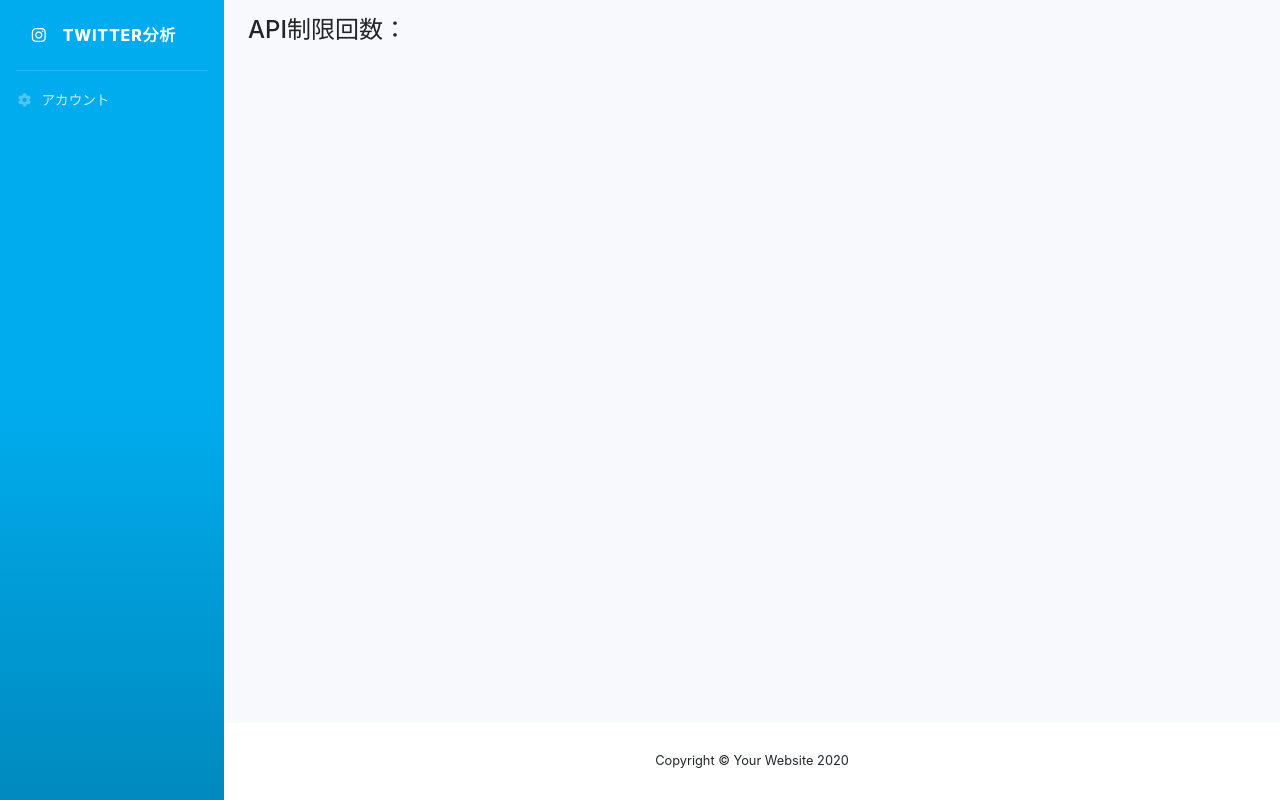
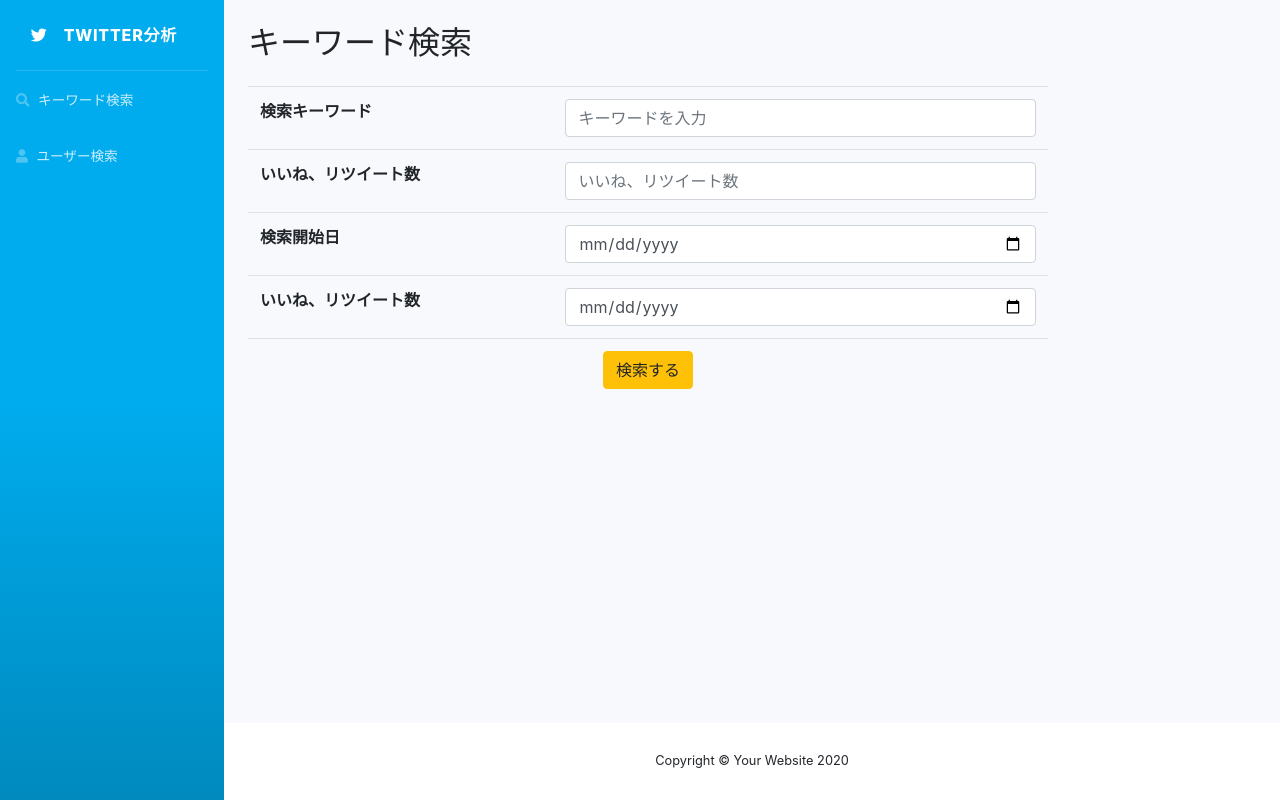
Before and after one commit to haruyasu/django-twitter, a Django app: template app/templates/app/index.html in a window 1280 px wide. Run offline with Django 3.2, Linux system fonts and the light colour scheme; the template is opened without the code that fills it: values that come from a table or form of the project are taken from there, others are empty; some libraries are stand-ins or nearby versions.

Commit message:
キーワード検索

```diff
--- /dev/null
+++ b/app/forms.py
@@ -0,0 +1,8 @@
+from django import forms
+
+
+class TweetForm(forms.Form):
+    keyword = forms.CharField(max_length=30, label='キーワード')
+    count = forms.CharField(max_length=30, label='いいねリツイート数')
+    search_start = forms.DateField(widget=forms.DateInput(attrs={"type":'date'}), label='検索開始日')
+    search_end = forms.DateField(widget=forms.DateInput(attrs={"type":'date'}), label='検索終了日')
--- a/app/static/css/style.css
+++ b/app/static/css/style.css
@@ -123,6 +123,10 @@
     width: 400px;
 }
 
+.search-table {
+    max-width: 800px;
+}
+
 footer.sticky-footer {
     padding: 2rem 0;
     flex-shrink: 0;
--- a/app/templates/app/base.html
+++ b/app/templates/app/base.html
@@ -18,15 +18,21 @@
 		<ul class="navbar-nav bg-gradient-primary sidebar sidebar-dark">
 			<a class="sidebar-brand d-flex align-items-center justify-content-center" href="/">
 				<div class="sidebar-brand-icon">
-					<i class="fab fa-instagram"></i>
+					<i class="fab fa-twitter"></i>
 				</div>
 				<div class="sidebar-brand-text mx-3">Twitter分析</div>
 			</a>
 			<hr class="sidebar-divider my-0">
 			<li class="nav-item">
 				<a class="nav-link" href="/">
-					<i class="fas fa-fw fa-cog"></i>
-					<span>アカウント</span>
+					<i class="fas fa-search"></i>
+					<span>キーワード検索</span>
+				</a>
+			</li>
+			<li class="nav-item">
+				<a class="nav-link" href="/">
+					<i class="fas fa-user"></i>
+					<span>ユーザー検索</span>
 				</a>
 			</li>
 		</ul>
--- a/app/templates/app/index.html
+++ b/app/templates/app/index.html
@@ -1,34 +1,57 @@
 {% extends "app/base.html" %}
+{% load widget_tweaks %}
 
 {% block content %}
 
-<h4 class="mb-3">API制限回数：<span class="text-danger">{{ limit }}</span></h4>
+<div class="my-4">
+    <h2>キーワード検索</h2>
+</div>
 
-{% for index, row in tweet_data.iterrows %}
-<div class="card mb-2">
-    <div class="card-body">
-        <div class="d-flex align-items-center mb-2">
-            <img src="{{ row.profile_image_url }}" class="rounded-circle mr-3" alt="icon">
-            <span><b>{{ row.name }}</b></span>
-            <span>@{{ row.screen_name }}</span>
-        </div>
-        {% if row.media_url %}
-            <img src="{{ row.media_url }}" class="media-img" alt="media">
-        {% endif %}
-        <p>{{ row.full_text|linebreaksbr }}</p>
-        <div class="d-flex align-items-center mb-2">
-            <div class="mr-3">
-                <i class="fas fa-retweet"></i>
-                <span>: {{ row.retweet_count }}</span>
-            </div>
-            <div>
-                <i class="far fa-heart"></i>
-                <span>: {{ row.favorite_count }}</span>
-            </div>
-        </div>
-        <div>{{ row.created_at }}</div>
-    </div>
+<div class="table-responsive search-table">
+    <table class="table">
+        <form method="post">
+            {% csrf_token %}
+            <tbody>
+                <tr>
+                    <th scope="row">
+                        <label class="control-label" for="comment">検索キーワード</label>
+                    </th>
+                    <td>
+                        {% render_field form.keyword class="form-control" placeholder="キーワードを入力" %}
+                    </td>
+                </tr>
+                <tr>
+                    <th scope="row">
+                        <label class="control-label" for="comment">いいね、リツイート数</label>
+                    </th>
+                    <td>
+                        {% render_field form.count class="form-control" placeholder="いいね、リツイート数" %}
+                    </td>
+                </tr>
+                <tr>
+                    <th scope="row">
+                        <label class="control-label" for="comment">検索開始日</label>
+                    </th>
+                    <td>
+                        {% render_field form.search_start class="form-control" placeholder="検索開始日" %}
+                    </td>
+                </tr>
+                <tr>
+                    <th scope="row">
+                        <label class="control-label" for="comment">いいね、リツイート数</label>
+                    </th>
+                    <td>
+                        {% render_field form.search_end class="form-control" placeholder="いいね、リツイート数" %}
+                    </td>
+                </tr>
+                <tr>
+                    <td colspan="2" class="text-center">
+                        <button class="btn btn-warning" type="submit">検索する</button>
+                    </td>
+                </tr>
+            </tbody>
+        </form>
+    </table>
 </div>
-{% endfor %}
 
 {% endblock %}
```
Also changed, not shown: app/templates/app/tweet.html (added, +34 -0 lines), app/views.py (+35 -12 lines).
